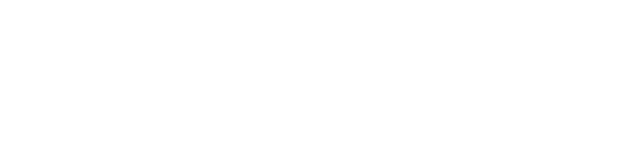
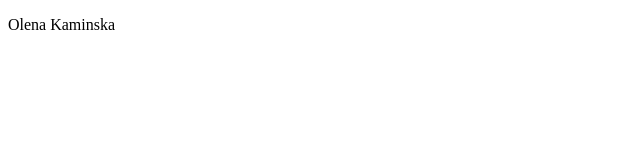
Before and after one commit to Art-Smirnov/test, a plain HTML site: page index.html in a window 1280 px wide. Shown: the whole page, without its empty margins (0-640 px from the left). Drawn offline with Linux system fonts and the light colour scheme.

Commit message:
Adding section

```diff
--- a/index.html
+++ b/index.html
@@ -4,6 +4,9 @@
     <meta charset="UTF-8" />
     <meta name="viewport" content="width=device-width, initial-scale=1.0" />
     <title>Document</title>
+    <section>
+      <p>Olena Kaminska</p>
+    </section>
   </head>
   <body></body>
 </html>
```
